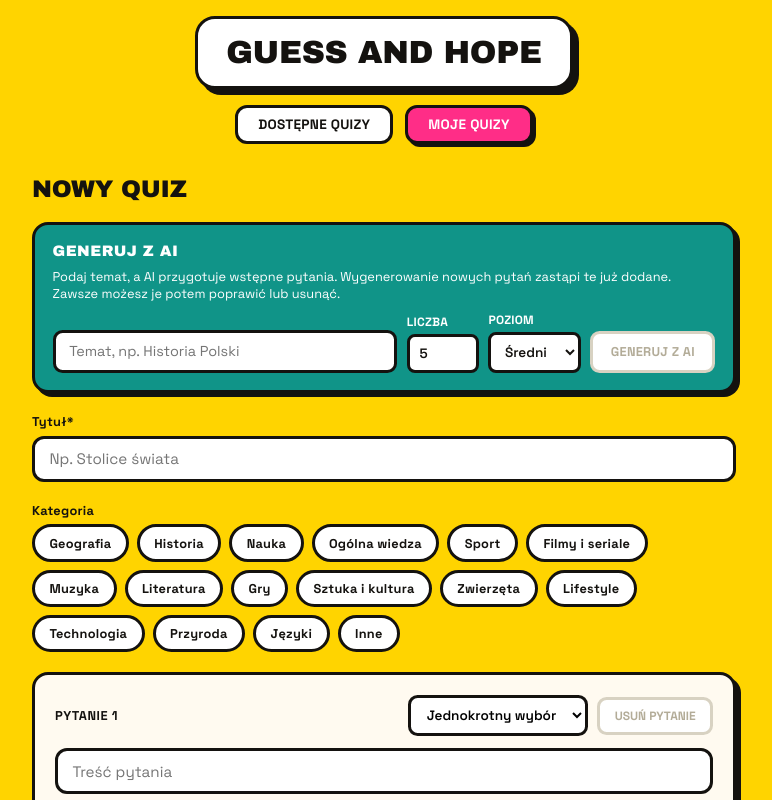
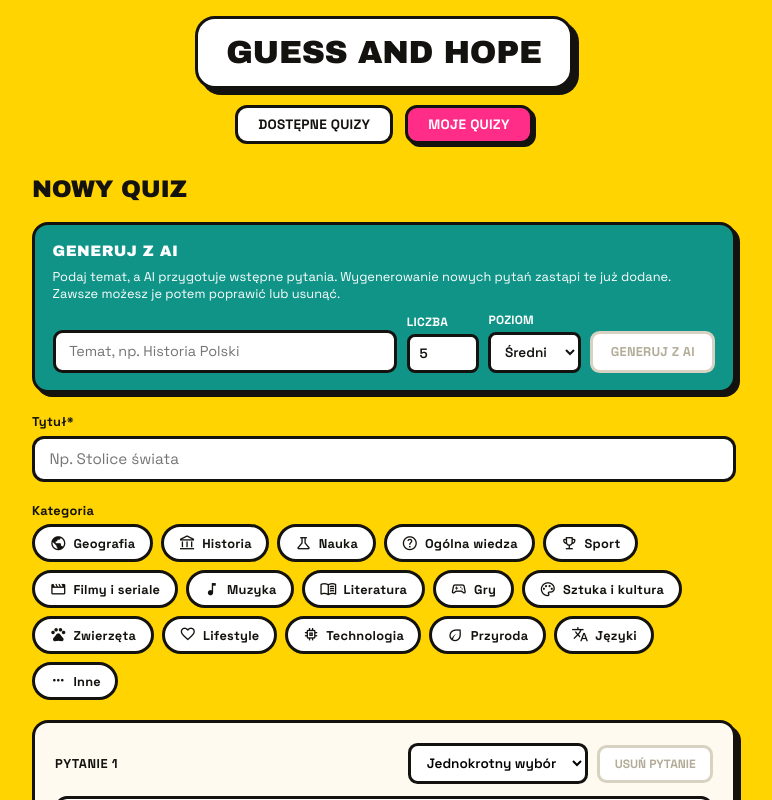
Before and after one commit to guess-and-hope/quiz-web, an Angular app: page /moje-quizy/nowy in a window 1280 px wide. Shown: the top 800 px of the page, without its empty margins (256-1028 px from the left). Built offline with nearby package versions, Linux system fonts and the light colour scheme; no server answers; the database is empty.

Commit message:
Badge icons added in quiz editor.

```diff
--- a/src/app/models/quiz.model.ts
+++ b/src/app/models/quiz.model.ts
@@ -4,24 +4,24 @@ import { Question } from './question.model';
 export const CATEGORY_COLORS = ['teal', 'pink', 'green', 'red', 'yellow'] as const;
 export type CategoryColor = (typeof CATEGORY_COLORS)[number];
 
-/** Fixed list of quiz categories, each with a preassigned badge color. */
-export const CATEGORIES: readonly { name: string; color: CategoryColor }[] = [
-  { name: 'Geografia', color: 'teal' },
-  { name: 'Historia', color: 'red' },
-  { name: 'Nauka', color: 'green' },
-  { name: 'Ogólna wiedza', color: 'pink' },
-  { name: 'Sport', color: 'yellow' },
-  { name: 'Filmy i seriale', color: 'teal' },
-  { name: 'Muzyka', color: 'pink' },
-  { name: 'Literatura', color: 'green' },
-  { name: 'Gry', color: 'red' },
-  { name: 'Sztuka i kultura', color: 'yellow' },
-  { name: 'Zwierzęta', color: 'teal' },
-  { name: 'Lifestyle', color: 'pink' },
-  { name: 'Technologia', color: 'green' },
-  { name: 'Przyroda', color: 'red' },
-  { name: 'Języki', color: 'yellow' },
-  { name: 'Inne', color: 'teal' },
+/** Fixed list of quiz categories, each with a preassigned badge color and a Material Symbols icon name. */
+export const CATEGORIES: readonly { name: string; color: CategoryColor; icon: string }[] = [
+  { name: 'Geografia', color: 'teal', icon: 'public' },
+  { name: 'Historia', color: 'red', icon: 'account_balance' },
+  { name: 'Nauka', color: 'green', icon: 'science' },
+  { name: 'Ogólna wiedza', color: 'pink', icon: 'help' },
+  { name: 'Sport', color: 'yellow', icon: 'emoji_events' },
+  { name: 'Filmy i seriale', color: 'teal', icon: 'movie' },
+  { name: 'Muzyka', color: 'pink', icon: 'music_note' },
+  { name: 'Literatura', color: 'green', icon: 'menu_book' },
+  { name: 'Gry', color: 'red', icon: 'sports_esports' },
+  { name: 'Sztuka i kultura', color: 'yellow', icon: 'palette' },
+  { name: 'Zwierzęta', color: 'teal', icon: 'pets' },
+  { name: 'Lifestyle', color: 'pink', icon: 'favorite' },
+  { name: 'Technologia', color: 'green', icon: 'memory' },
+  { name: 'Przyroda', color: 'red', icon: 'eco' },
+  { name: 'Języki', color: 'yellow', icon: 'translate' },
+  { name: 'Inne', color: 'teal', icon: 'more_horiz' },
 ] as const;
 
 /** Badge color for a category name, if it's one of the preset `CATEGORIES`. */
--- a/src/app/pages/quiz-editor/quiz-editor.html
+++ b/src/app/pages/quiz-editor/quiz-editor.html
@@ -84,6 +84,7 @@
           [attr.aria-pressed]="category === cat.name"
           (click)="pickCategory(cat.name)"
         >
+          <app-category-icon [icon]="cat.icon" />
           {{ cat.name }}
         </button>
       }
--- a/src/app/pages/quiz-editor/quiz-editor.scss
+++ b/src/app/pages/quiz-editor/quiz-editor.scss
@@ -51,6 +51,9 @@
 }
 
 .quiz-editor__category-badge {
+  display: inline-flex;
+  align-items: center;
+  gap: 0.4rem;
   padding: 0.45rem 0.9rem;
   border-radius: 999px;
   border: var(--border-w) solid var(--ink);
--- a/src/app/pages/quiz-editor/quiz-editor.ts
+++ b/src/app/pages/quiz-editor/quiz-editor.ts
@@ -4,6 +4,7 @@ import { Router, RouterLink } from '@angular/router';
 import { QuizDraft, UserQuizService } from '../../services/user-quiz.service';
 import { AiQuizService, QuizDifficulty } from '../../services/ai-quiz.service';
 import { CATEGORIES, Question, QuestionType } from '../../models';
+import { CategoryIcon } from '../../shared/category-icon/category-icon';
 
 interface QuestionDraft {
   id: string;
@@ -90,7 +91,7 @@ function toQuestion(draft: QuestionDraft): Question {
 
 @Component({
   selector: 'app-quiz-editor',
-  imports: [FormsModule, RouterLink],
+  imports: [FormsModule, RouterLink, CategoryIcon],
   templateUrl: './quiz-editor.html',
   styleUrl: './quiz-editor.scss',
 })
--- /dev/null
+++ b/src/app/shared/category-icon/category-icon.ts
@@ -0,0 +1,19 @@
+import { Component, input } from '@angular/core';
+
+/** Renders one category icon using the Material Symbols icon font. */
+@Component({
+  selector: 'app-category-icon',
+  template: `<span class="material-symbols-outlined" aria-hidden="true">{{ icon() }}</span>`,
+  styles: `
+    :host {
+      display: inline-flex;
+    }
+
+    span {
+      font-size: 1.1rem;
+    }
+  `,
+})
+export class CategoryIcon {
+  readonly icon = input.required<string>();
+}
--- a/src/index.html
+++ b/src/index.html
@@ -9,6 +9,22 @@
   <link rel="preconnect" href="https://fonts.googleapis.com">
   <link rel="preconnect" href="https://fonts.gstatic.com" crossorigin>
   <link href="https://fonts.googleapis.com/css2?family=Archivo+Black&family=Space+Grotesk:wght@400;500;600;700&display=swap" rel="stylesheet">
+  <link href="https://fonts.googleapis.com/css2?family=Material+Symbols+Outlined" rel="stylesheet">
+  <style>
+    .material-symbols-outlined {
+      font-family: 'Material Symbols Outlined';
+      font-weight: normal;
+      font-style: normal;
+      line-height: 1;
+      letter-spacing: normal;
+      text-transform: none;
+      display: inline-block;
+      white-space: nowrap;
+      word-wrap: normal;
+      direction: ltr;
+      -webkit-font-smoothing: antialiased;
+    }
+  </style>
 </head>
 <body>
   <app-root></app-root>
```
